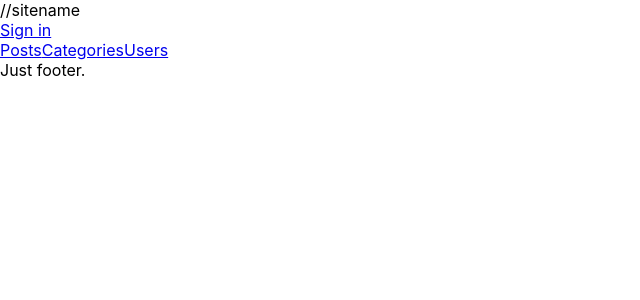
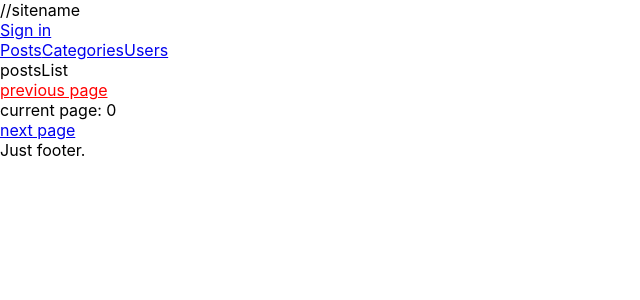
Before and after one commit to 2008toxa228/react-helpcode-app, a React (Create React App) app: page /posts in a window 1280 px wide. Before the commit this address led to /articles. Shown: the top 300 px of the page, without its empty margins (0-640 px from the left). Built offline with nearby package versions, Linux system fonts and the light colour scheme.

Commit message:
added a little pagination logic and more

```diff
--- a/package.json
+++ b/package.json
@@ -9,7 +9,7 @@
     "axios": "^0.24.0",
     "react": "^17.0.2",
     "react-dom": "^17.0.2",
-    "react-router": "^6.0.2",
+    "react-router": "^5.2.1",
     "react-router-dom": "^5.3.0",
     "react-scripts": "4.0.3",
     "web-vitals": "^1.1.2"
--- a/src/App.js
+++ b/src/App.js
@@ -4,11 +4,15 @@ import PostsList from './hoc/postsList'
 import {Route, Switch, Redirect} from "react-router-dom";
 import React from 'react';
 import Layout from './hoc/layout';
+import { Routes } from "./common/constants"
 
 function App() {
     return (
         <Layout>
             <Switch>
+                <Route forceRefresh path={Routes.POSTS} component={ PostsList } />
+                <Route forceRefresh path={Routes.CATEGORIES} component={ PostsList } />
+                <Route forceRefresh path={Routes.USERS} component={ PostsList } />
                 {/* <Route forceRefresh path="/articles" exact component={ ArticlesList } /> */}
                 {/* <Route path="/articles/:articleId" exact component={ Article }/> */}
                 {/* <Route path="/articles/category/:categoryId" exact component={ ArticlesList }/> */}
@@ -18,7 +22,7 @@ function App() {
 
                 {/* <Route path="/users" exact component={ UsersList }/> */}
                 {/* <Route path="/users/:userId" exact component={ User }/> */}
-                <Redirect from={ "/" } to={ "/articles" } />
+                <Redirect from={ "/" } to={ Routes.POSTS } />
             </Switch>
         </Layout>
     );
--- /dev/null
+++ b/src/common/constants.js
@@ -0,0 +1,13 @@
+export const Routes = {
+    POSTS: "/posts",
+    POSTBYID: "/post/:postId",
+    POSTSBYPAGE: "/posts/page/:page",
+    POSTSBYCATEGORY: "categories/:categoryId/page/:page",
+
+    USERS: "/users",
+    USERBYID: "/user/:userId",
+    USERSBYPAGE: "/users/page/:page",
+
+    CATEGORIES: "/categories",
+    CATEGORIESBYPAGE: "/categories/page/:page",
+}
--- a/src/components/nav.js
+++ b/src/components/nav.js
@@ -1,18 +1,19 @@
 import React from "react";
 // import "./css/nav.css"
 import { NavLink } from "react-router-dom";
+import { Routes } from "../common/constants";
 
 function Nav () {
     return (
         <nav>
             <div className="wrapper">
-                <NavLink activeClassName="selectedTab" className="tab" to="/posts">
+                <NavLink activeClassName="selectedTab" className="tab" to={Routes.POSTS + "/page/2"}>
                     Posts
                 </NavLink>
-                <NavLink activeClassName="selectedTab" className="tab" to="/categories">
+                <NavLink activeClassName="selectedTab" className="tab" to={Routes.CATEGORIES}>
                     Categories
                 </NavLink>
-                <NavLink activeClassName="selectedTab" className="tab" to="/users">
+                <NavLink activeClassName="selectedTab" className="tab" to={Routes.USERS}>
                     Users
                 </NavLink>
             </div>
--- /dev/null
+++ b/src/components/pageSwitcher.js
@@ -0,0 +1,33 @@
+import React from "react";
+import { useParams, useRouteMatch } from "react-router-dom"
+import { Link } from "react-router-dom";
+import { Routes } from "../common/constants";
+
+
+function PageSwitcher (props) {
+    let pageMatch = useRouteMatch("*/page/:page");
+    let { path, url } = useRouteMatch();
+
+    let page = Number(pageMatch?.params?.page);
+    if (!Number.isInteger(page)) {
+        page = 0;
+    }
+
+    // console.log(pageMatch);
+    // console.log(page);
+    // console.log(path);
+    // console.log(url);
+
+    // ToDo rewrite link disabling when page is not avaliable
+
+    return (
+        <div className="pageSwitcher">
+            <div className="pageSwitcherName">{props.name}</div>
+            <Link className={page <= 0 ? "disabledLink" : ""} to={`${path}/page/${Number(page) - 1}`}>previous page</Link>
+            <div className="pageNumber">current page: {page}</div>
+            <Link to={`${path}/page/${Number(page) + 1}`}>next page</Link>
+        </div>
+    );
+}
+
+export default PageSwitcher
--- /dev/null
+++ b/src/components/postPreview.js
@@ -0,0 +1,12 @@
+import React from "react";
+
+
+function PostPreview (props) {
+    return (
+        <div className="postPreview">
+            postPreview
+        </div>
+    );
+}
+
+export default PostPreview
--- a/src/hoc/layout.js
+++ b/src/hoc/layout.js
@@ -3,6 +3,7 @@ import Header from "../components/header";
 import Main from "../components/main";
 import Nav from "../components/nav";
 import Footer from "../components/footer";
+import PageSwitcher from "../components/pageSwitcher";
 
 function Layout (props) {
     return (
@@ -11,6 +12,7 @@ function Layout (props) {
             <Nav />
             <Main>
                 {props.children}
+                {/* <PageSwitcher /> */}
             </Main>
             <Footer />
         </React.Fragment>
--- a/src/hoc/postsList.js
+++ b/src/hoc/postsList.js
@@ -0,0 +1,36 @@
+import React, { useState } from "react";
+import { useRouteMatch, useParams } from "react-router-dom";
+import { Routes } from "../common/constants";
+import PageSwitcher from "../components/pageSwitcher";
+import PostPreview from "../components/postPreview";
+
+
+function PostsList(props) {
+    const [posts, setPosts] = useState();
+    let { path, url } = useRouteMatch();
+
+    return (
+        <React.Fragment>
+            {
+                posts
+                    ? posts.length
+                        ? posts
+                        : "page not exist"
+                    : ""
+            }
+            <PageSwitcher name="postsList" pathMatch={Routes.POSTSBYPAGE} />
+        </React.Fragment>
+    );
+
+    function mapPosts(data) {
+        setPosts(data.map(post => (
+            <PostPreview
+                key={ post.Id + "preview" }
+                post={ post }
+            />)
+            )
+        );
+    }
+}
+
+export default PostsList
--- a/src/index.css
+++ b/src/index.css
@@ -11,3 +11,8 @@ code {
   font-family: source-code-pro, Menlo, Monaco, Consolas, 'Courier New',
     monospace;
 }
+
+.disabledLink {
+  pointer-events: none;
+  color: red;
+}
```
Also changed, not shown: src/helpers/Constants.js (deleted), 1 other file (tests, documents, lock files or other folders).
